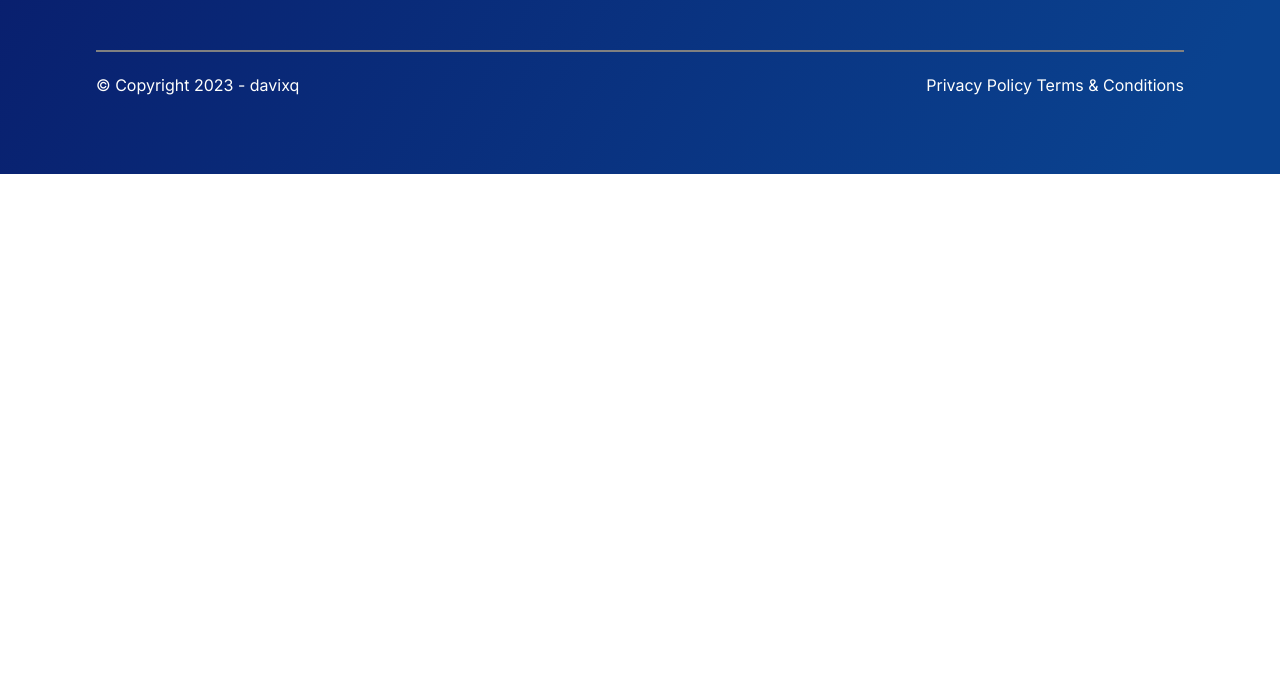
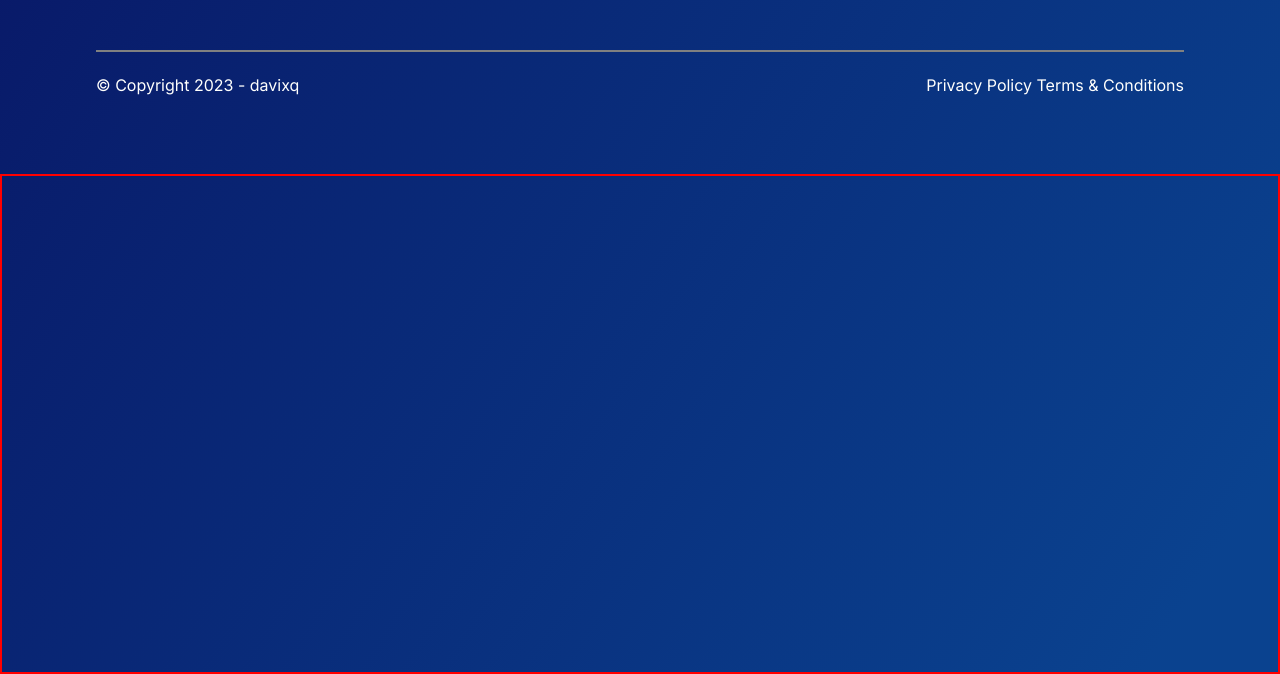
Before and after one commit to usmonsagdullaev/loyiha, a plain HTML site: page index.html in a window 1280 px wide. Shown: the part 4677-5351 px from the top of the page. Before the commit the page ends 4851 px from the top, so only its background shows below. Drawn offline with nearby package versions, Linux system fonts and the light colour scheme.

Commit message:
yangi ozgarish

```diff
--- a/index.html
+++ b/index.html
@@ -281,5 +281,6 @@
         </div>
     </footer>
     <!-- grid-start -->
+    <div class="mall-container"></div>
 </body>
 </html>
--- a/style.css
+++ b/style.css
@@ -723,7 +723,11 @@ background: linear-gradient(302deg, rgba(10,66,143,1) 3%, rgba(8,12,92,1) 49%, r
     line-height: 25.6px;
 }
 /* grid-style-start */
-
+.mall-container{
+    width: 100%;
+    height: 500px;
+    border: 2px solid red;
+}
 
 
 
```
